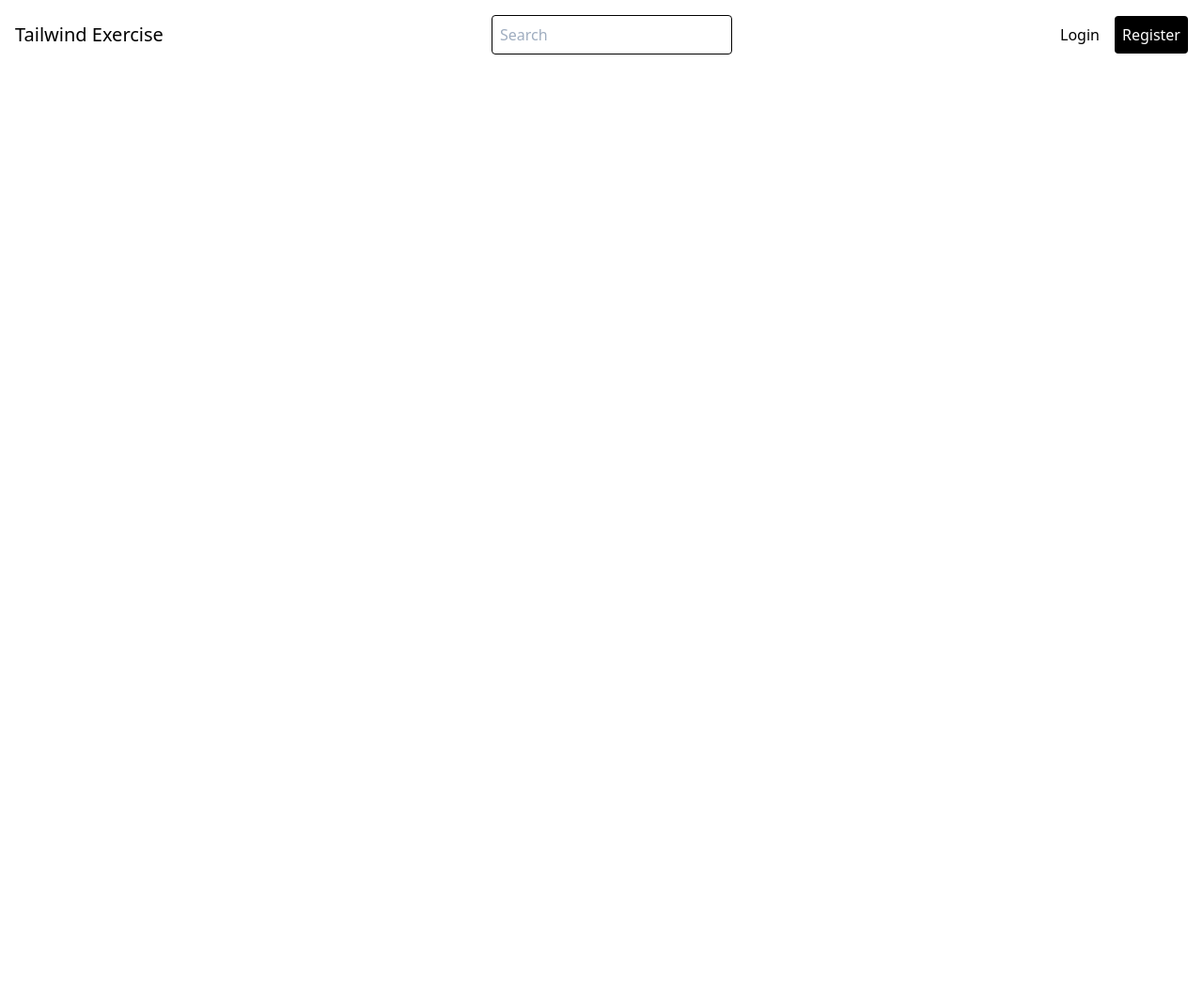
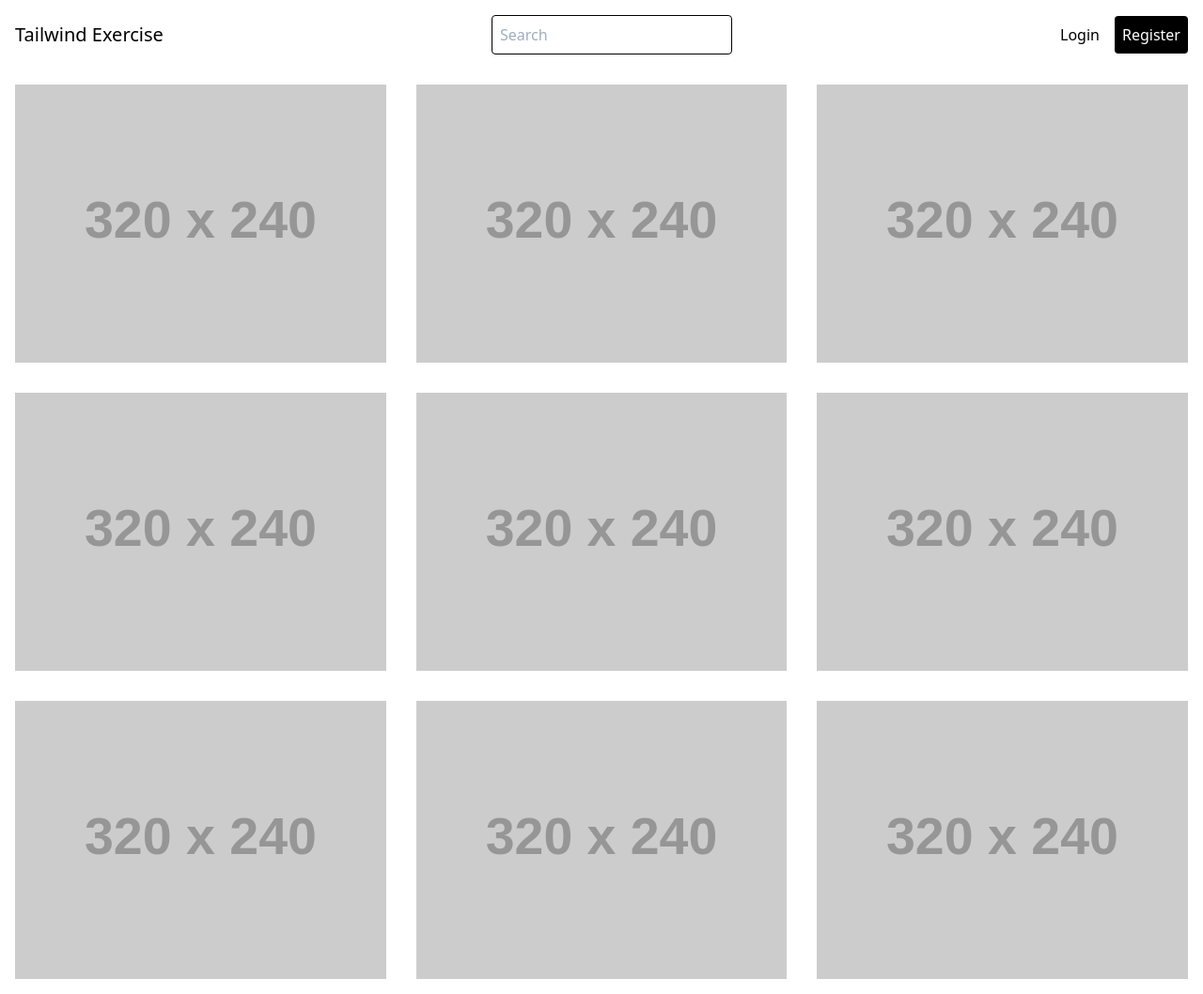
Before and after one commit to cberganza/tailwind-exercise, a plain HTML site: page index.html in a window 1280 px wide. Shown: the whole page at 94% size. Before the commit the page ends 800 px from the top, so only its background shows below. Drawn offline with nearby package versions, Linux system fonts and the light colour scheme; placeholder pictures from the web are drawn by us.

Commit message:
Added grid

```diff
--- a/index.html
+++ b/index.html
@@ -35,5 +35,86 @@
 			</ul>
 		</nav>
 	</header>
+
+	<main class="container mx-auto px-4">
+
+<!-- IMAGE GRID -->
+	<div class="flex flex-wrap -mx-4">
+
+<!-- GRID CELL -->
+	  <div class="w-full md:w-1/2 lg:w-1/3 py-4 px-4">
+	  	<div>
+	  		<img alt="Placeholder image" class="block h-auto w-full" src="https://via.placeholder.com/320x240">
+	  	</div>
+	  </div>
+<!-- END GRID CELL -->
+
+<!-- GRID CELL -->
+	  <div class="w-full md:w-1/2 lg:w-1/3 py-4 px-4">
+	  	<div>
+	  		<img alt="Placeholder image" class="block h-auto w-full" src="https://via.placeholder.com/320x240">
+	  	</div>
+	  </div>
+<!-- END GRID CELL -->
+
+<!-- GRID CELL -->
+	  <div class="w-full md:w-1/2 lg:w-1/3 py-4 px-4">
+	  	<div>
+	  		<img alt="Placeholder image" class="block h-auto w-full" src="https://via.placeholder.com/320x240">
+	  	</div>
+	  </div>
+<!-- END GRID CELL -->
+
+<!-- GRID CELL -->
+	  <div class="w-full md:w-1/2 lg:w-1/3 py-4 px-4">
+	  	<div>
+	  		<img alt="Placeholder image" class="block h-auto w-full" src="https://via.placeholder.com/320x240">
+	  	</div>
+	  </div>
+<!-- END GRID CELL -->
+
+<!-- GRID CELL -->
+	  <div class="w-full md:w-1/2 lg:w-1/3 py-4 px-4">
+	  	<div>
+	  		<img alt="Placeholder image" class="block h-auto w-full" src="https://via.placeholder.com/320x240">
+	  	</div>
+	  </div>
+<!-- END GRID CELL -->
+
+<!-- GRID CELL -->
+	  <div class="w-full md:w-1/2 lg:w-1/3 py-4 px-4">
+	  	<div>
+	  		<img alt="Placeholder image" class="block h-auto w-full" src="https://via.placeholder.com/320x240">
+	  	</div>
+	  </div>
+<!-- END GRID CELL -->
+
+<!-- GRID CELL -->
+	  <div class="w-full md:w-1/2 lg:w-1/3 py-4 px-4">
+	  	<div>
+	  		<img alt="Placeholder image" class="block h-auto w-full" src="https://via.placeholder.com/320x240">
+	  	</div>
+	  </div>
+<!-- END GRID CELL -->
+
+<!-- GRID CELL -->
+	  <div class="w-full md:w-1/2 lg:w-1/3 py-4 px-4">
+	  	<div>
+	  		<img alt="Placeholder image" class="block h-auto w-full" src="https://via.placeholder.com/320x240">
+	  	</div>
+	  </div>
+<!-- END GRID CELL -->
+
+<!-- GRID CELL -->
+	  <div class="w-full md:w-1/2 lg:w-1/3 py-4 px-4">
+	  	<div>
+	  		<img alt="Placeholder image" class="block h-auto w-full" src="https://via.placeholder.com/320x240">
+	  	</div>
+	  </div>
+<!-- END GRID CELL -->
+
+	 </div>
+	<!-- END IMAGE GRID -->
+	</main>
 </body>
 </html>
```
